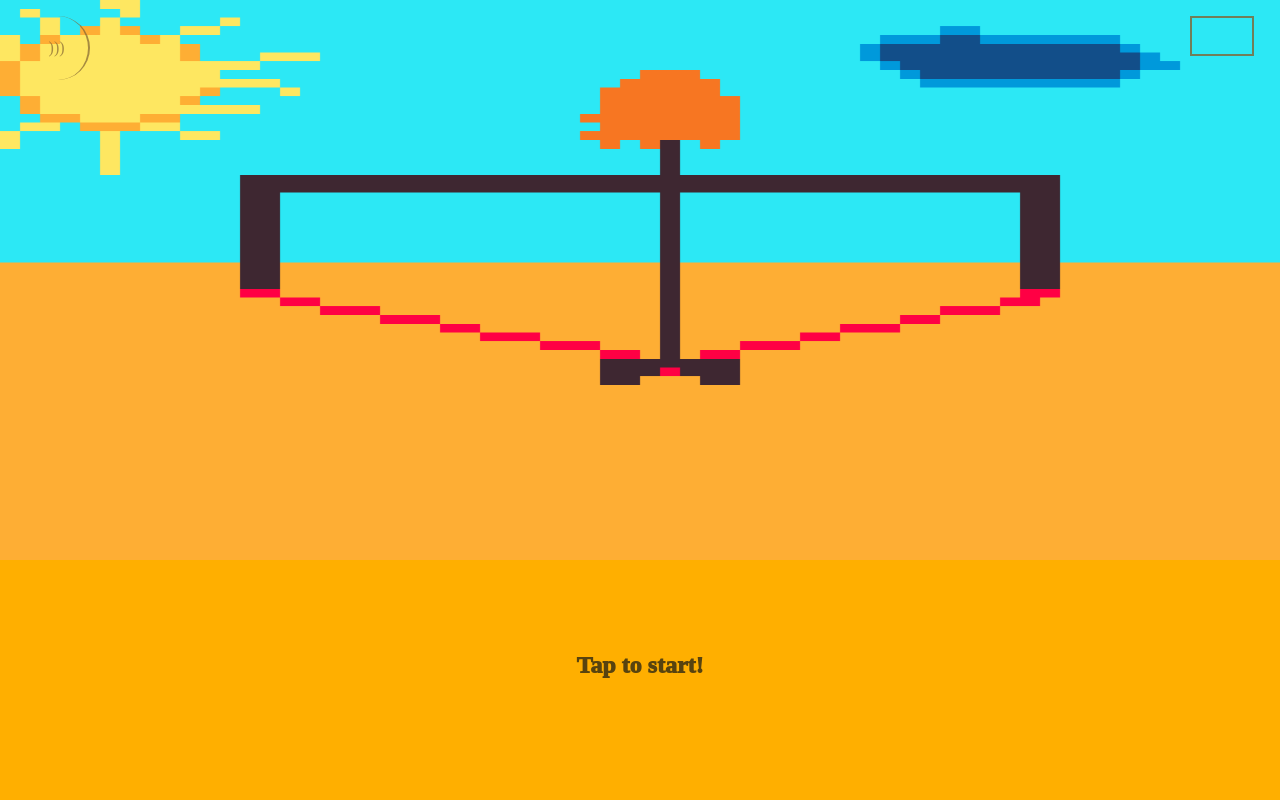
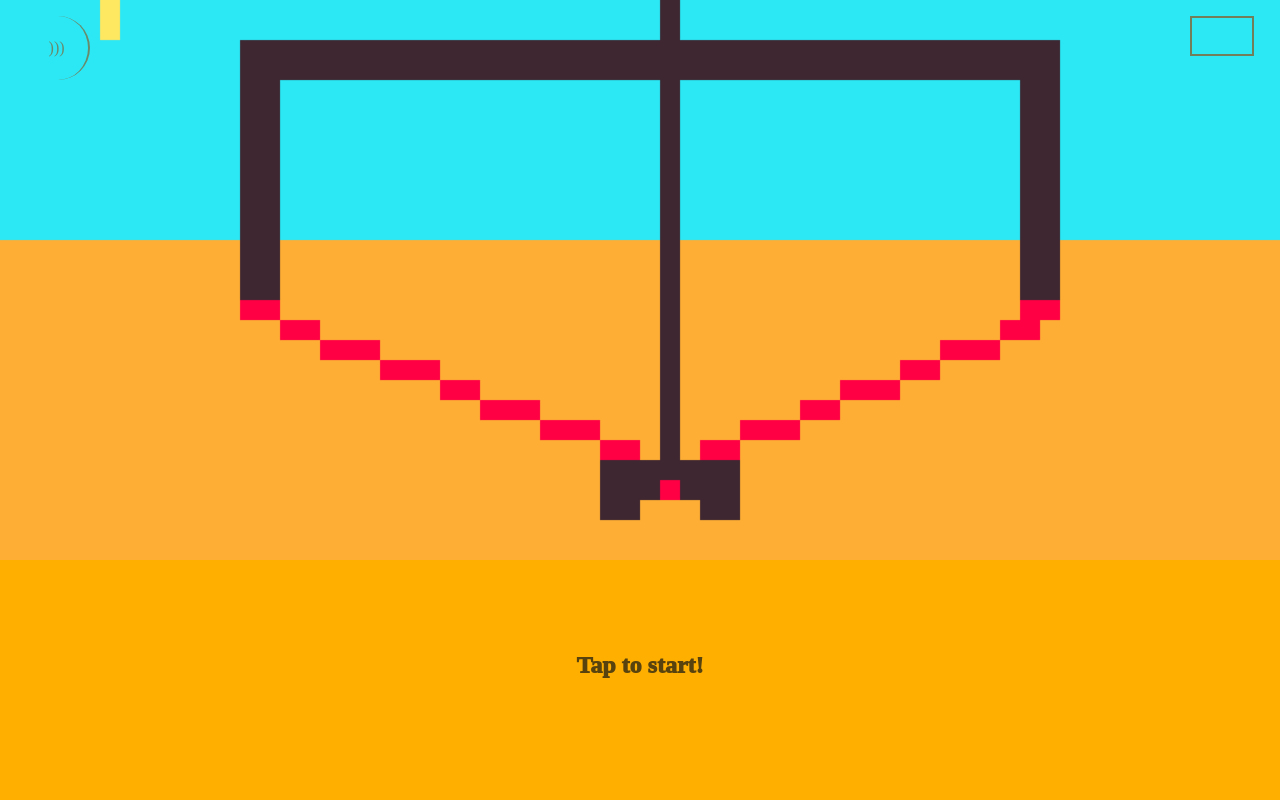
Before and after one commit to harryBhaiKaFan/iXX, a plain HTML site: page TheBowMan/index.html in a window 1280 px wide. Drawn offline with Linux system fonts and the light colour scheme.

Commit message:
Tried to fix logo image broken on desktop.

```diff
--- a/TheBowMan/css/App.css
+++ b/TheBowMan/css/App.css
@@ -21,7 +21,8 @@ html,body
 .load-img
 {
 	display:block;
-	aspect-ratio:16/9;
+	aspect-ratio:1/1;
+	object-fit: cover;
 	width:100%;
 	height:70%;
 }
```
